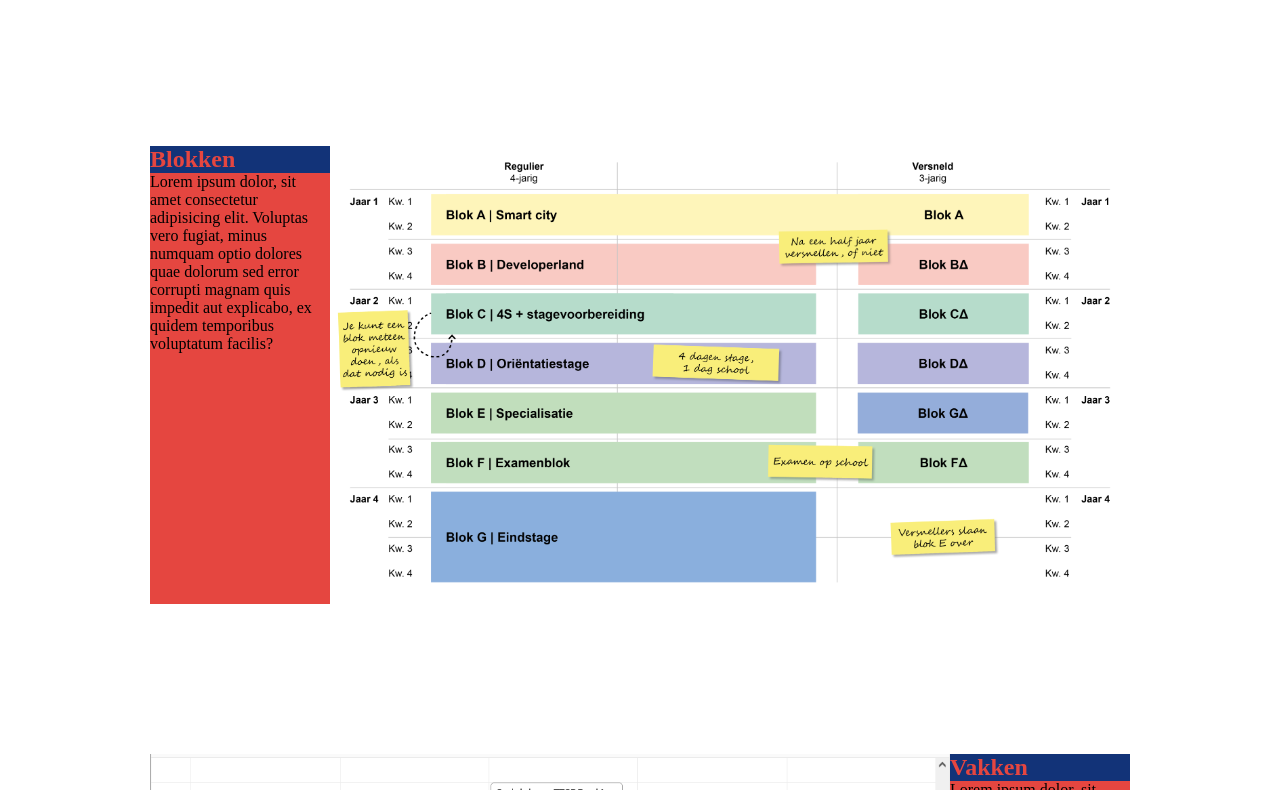
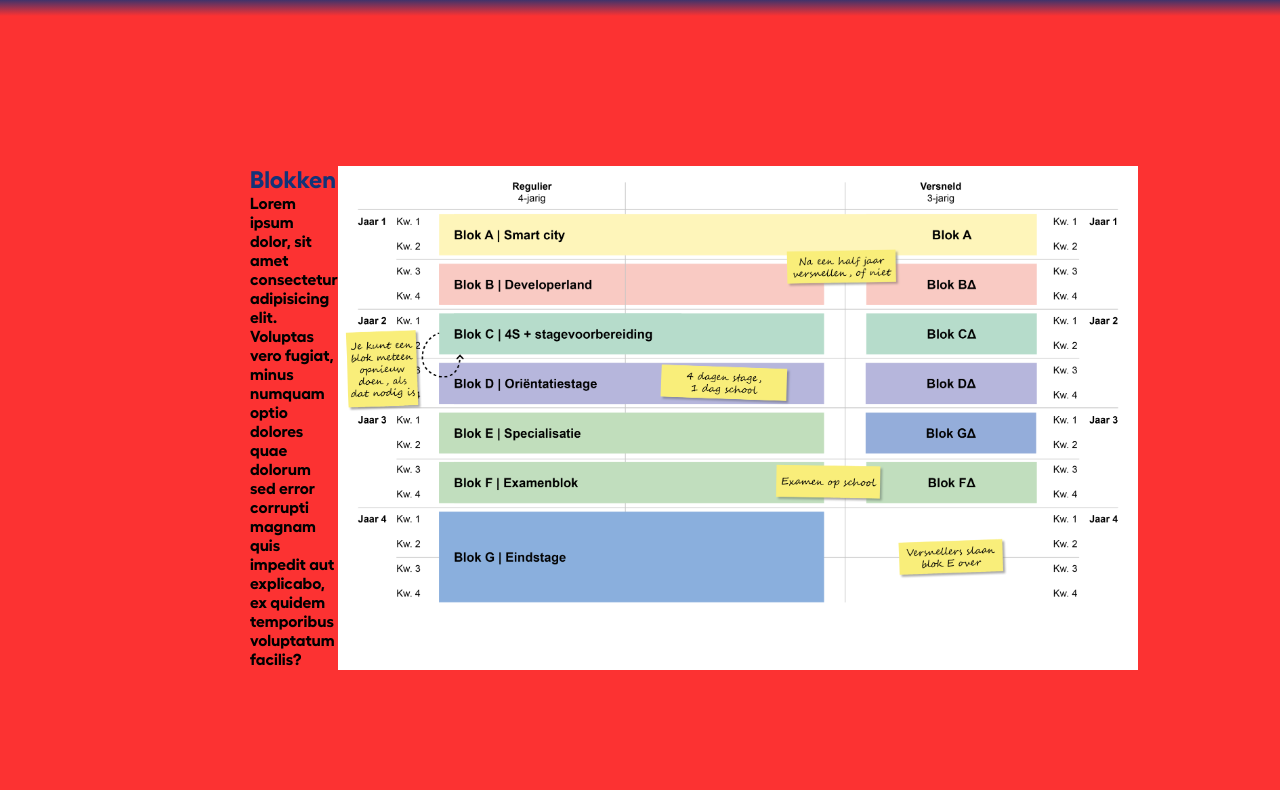
Before and after one commit to Tymuto/Open-dag-Website, a plain HTML site: page Open dag-Website/Index.html in a window 1280 px wide. Shown: the part 78-868 px from the top of the page. Drawn offline with Linux system fonts and the light colour scheme.

Commit message:
Background-color
Achtergrond kleuren van vrijwel alles behalve header is aangepast

```diff
--- a/Open dag-Website/Index.html
+++ b/Open dag-Website/Index.html
@@ -10,13 +10,14 @@
     <header>
         <img src="img/Logos/curio-04-rood-logo-rgb.png" alt="Curio" width="150">
     </header>
+    <div class="coloroverflow"></div>
     <main>
         <div class="Blokken">
             <div class="Information">
                 <h2>Blokken</h2>
                 <p>Lorem ipsum dolor, sit amet consectetur adipisicing elit. Voluptas vero fugiat, minus numquam optio dolores quae dolorum sed error corrupti magnam quis impedit aut explicabo, ex quidem temporibus voluptatum facilis?</p>
             </div>
-            <div>
+            <div class="img">
                 <img src="img/Opleidingsoverzicht3.png" alt="Opleidingsoverzicht" width="800">
             </div>
         </div>
--- a/Open dag-Website/css/style.css
+++ b/Open dag-Website/css/style.css
@@ -1,34 +1,58 @@
+@font-face {
+    font-family: "CurioBold";
+    src: url(Fellix-Bold.woff2);
+}
+
 *{
     margin: 0;
     padding: 0;
+    font-family: "CurioBold";
 }
 
 header{
     display: flex;
     justify-content: space-between;
     background-color: #123378;
-    padding-left: 150px;
+    padding-left: 250px;
     padding-top: 10px;
     padding-bottom: 12px;
 }
 
+body{
+    background-color: #fc3232;
+}
+
+
+
+.coloroverflow{
+    background-image: linear-gradient(#123378, #fc3232);
+    padding: 10px;
+  }
+
 .Blokken{
     display: flex;
     justify-content: space-between;
-    margin: 150px;
+    margin-top: 150px;
+    margin-left: 250px;
+    margin-right: 250px;
 }
 
 .Rooster{
     display: flex;
     justify-content: space-between;
-    margin: 150px;
+    margin-top: 150px;
+    margin-left: 250px;
+    margin-right: 250px;
+}
+
+.img{
+    background-color: white;
 }
 
 .Information h2{
-    color: #e54640;
-    background-color: #123378;
+    color: #123378;
 }
 
 .Information{
-    background-color: #e54640;
+    width: 400px;
 }
```
Also changed, not shown: Open dag-Website/css/Fellix-Bold.woff2 (added).
